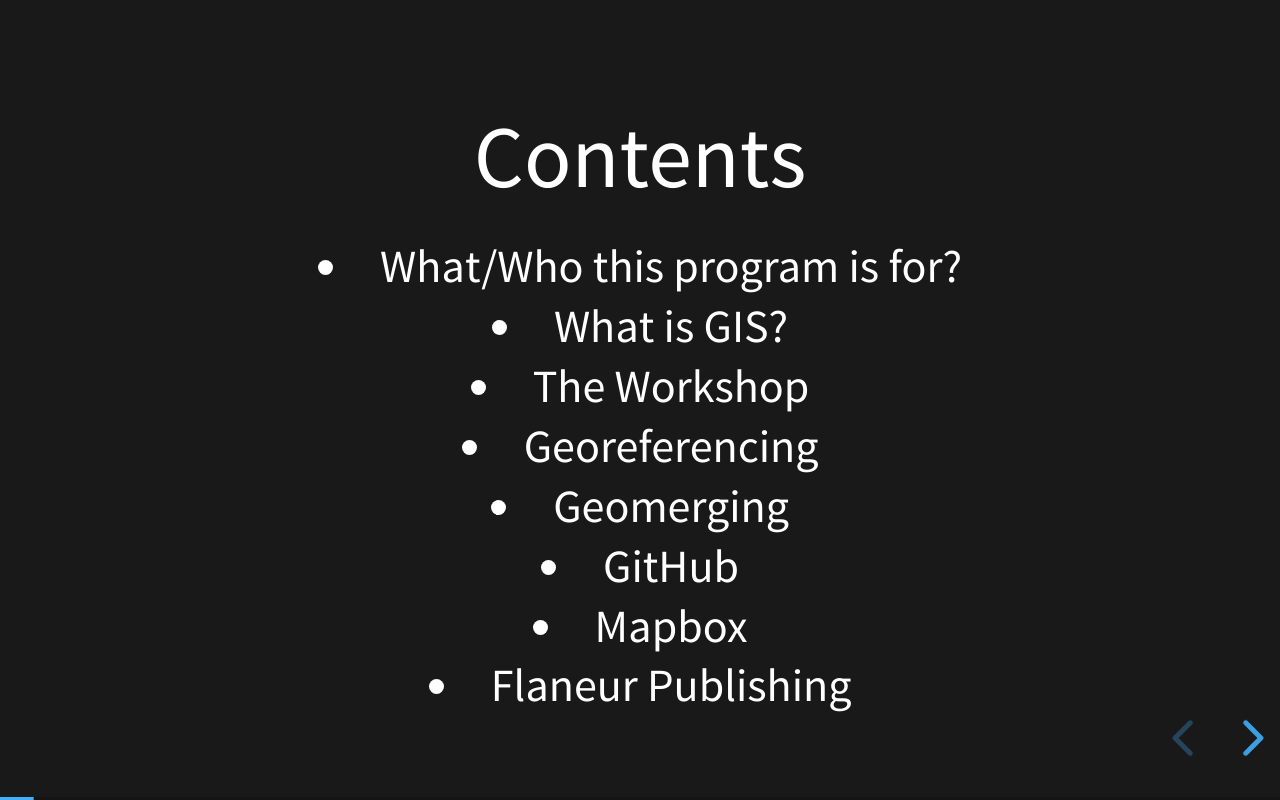
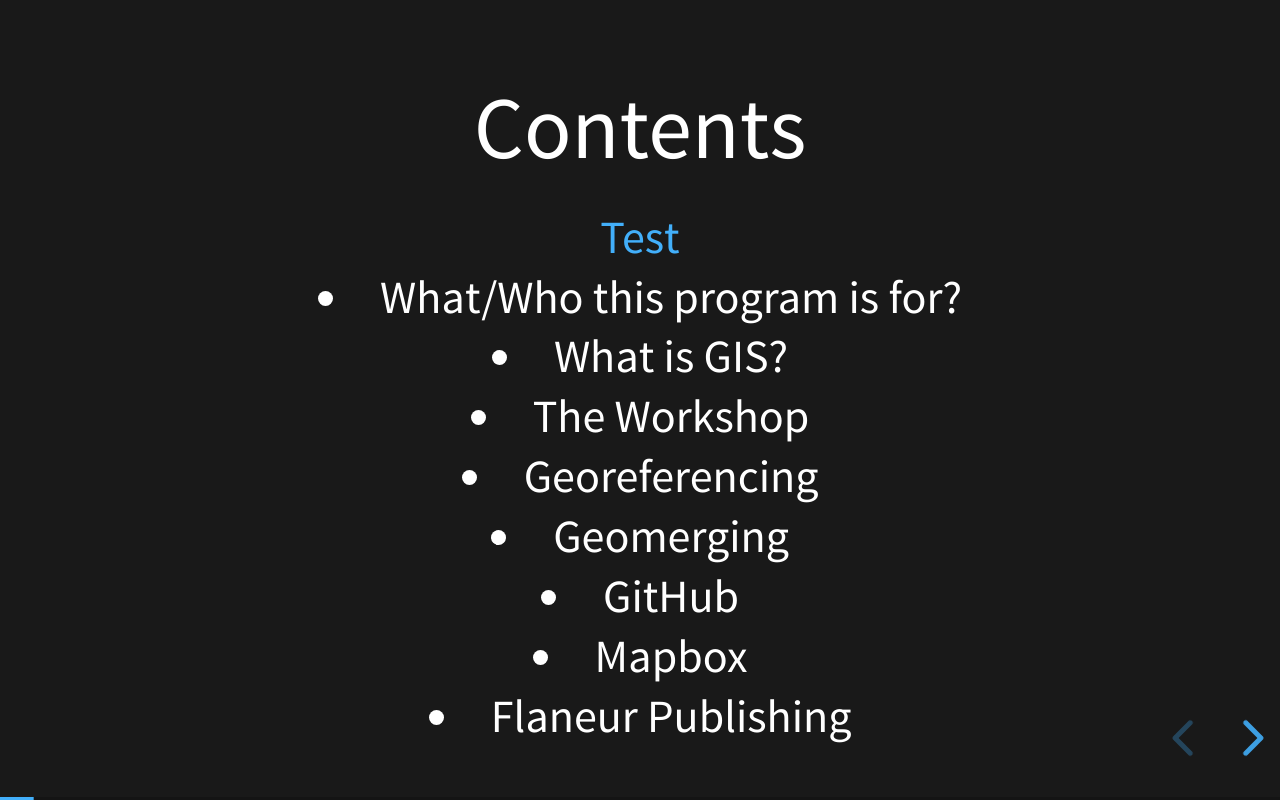
Before and after one commit to visualizela/Workshop, a website: page index.html in a window 1280 px wide. Both pictures are taken after a click on the button "next slide". Drawn offline with Linux system fonts and the light colour scheme.

Commit message:
Update index.html

```diff
--- a/index.html
+++ b/index.html
@@ -22,6 +22,7 @@
 				</section>
 				<section>
 					<p style="font-size:80px;">Contents</p>
+					<a href="https://visualizela.github.io/Workshop/#/2">Test</a>
 					<li>What/Who this program is for?</li>
 					<li>What is GIS?</li>
 					<li>The Workshop</li>
```
